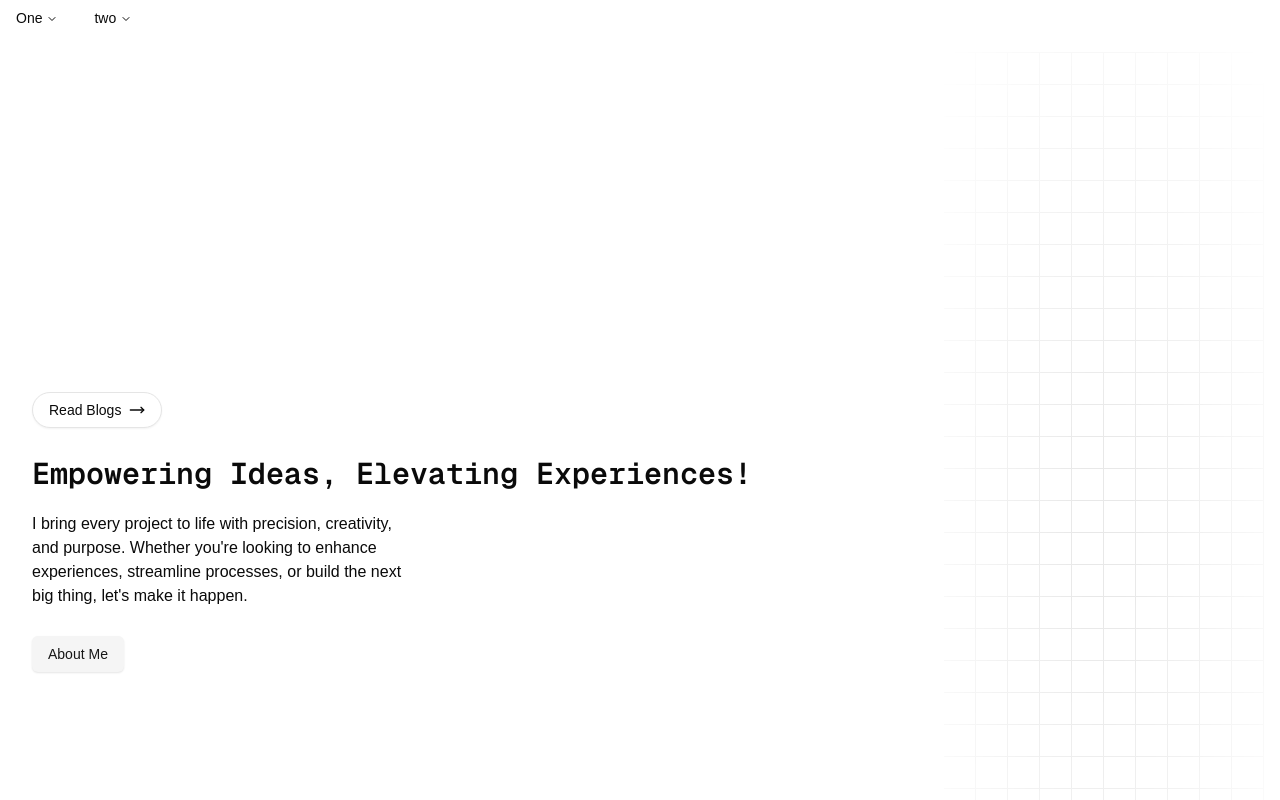
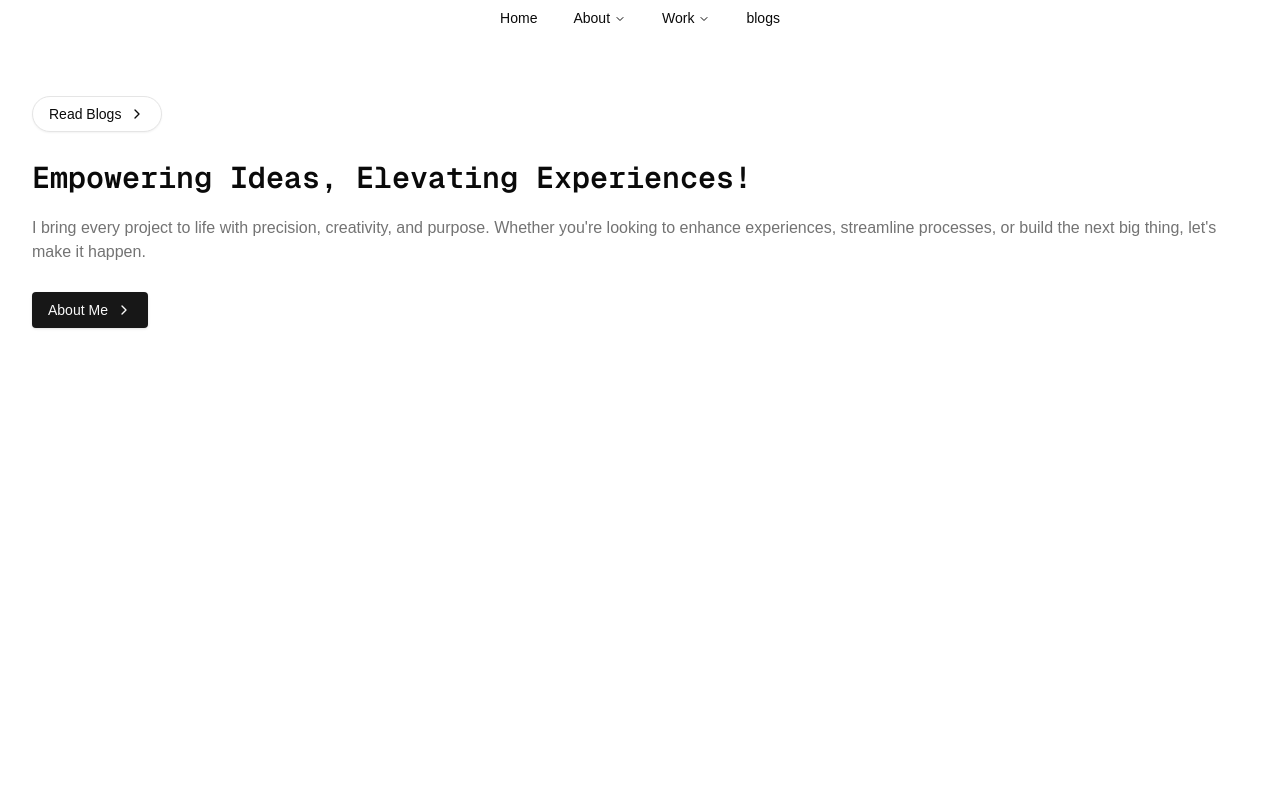
Before and after one commit to paulwritescode/portfolio-new, a Next.js app: page / in a window 1280 px wide. Shown: the top 800 px of the page. Built offline with nearby package versions, Linux system fonts and the light colour scheme.

Commit message:
Worked on from nvim Update color from 400 to 500

```diff
--- a/app/page.tsx
+++ b/app/page.tsx
@@ -5,9 +5,6 @@ export default function Home() {
     <div className="w-full justify-center flex">
       <div className="w-[1440px] p-4">
         <Hero />
-        <p>
-          This is a paragraph that we are working on and we have to make it work{" "}
-        </p>
       </div>
     </div>
   );
--- a/components/hero.tsx
+++ b/components/hero.tsx
@@ -1,41 +1,25 @@
+import { ChevronRight } from "lucide-react";
 import { Button } from "./ui/button";
-import { MoveRight } from "lucide-react";
 
 export default function Hero() {
   return (
     <>
-      <div className="flex flex-col lg:flex-row justify-center gap-2 items-center ">
-        <div className="lg:static lg:z-auto z-10 absolute p-4 flex-1">
-          <Button className="rounded-full my-7 w-max" variant="outline">
-            Read Blogs <MoveRight />
+      <div className="p-4">
+        <Button className="rounded-full group my-7" variant="outline">
+          Read Blogs <ChevronRight className="group-hover:translate-x-1 transition duration-200" />
         </Button>
         <div className="font-geist-mono text-3xl font-semibold mb-5">
           Empowering Ideas, Elevating Experiences!
         </div>
-          <p className="w-96">
+        <p className="text-neutral-500">
           I bring every project to life with precision, creativity, and
           purpose. Whether you're looking to enhance experiences, streamline
           processes, or build the next big thing, let's make it happen.
         </p>
         <Button
-            className="my-7 hover:shadow-xl transition duration-200 shadow-input dark:shadow-none hover:translate-x-1"
-            variant="secondary"
-          >
-            About Me
+          className="my-7 group rounded-sm">
+          About Me<ChevronRight className="group-hover:translate-x-1 transition duration-200" />
         </Button>
-        </div>
-        <div>
-          <div className="relative lg:static lg:z-auto z-0">
-            <div className="h-[60rem] w-full dark:bg-black bg-white  dark:bg-grid-white/[0.2] bg-grid-black/[0.09] relative flex items-center justify-center">
-              {/* Radial gradient for the container to give a faded look */}
-              <div className="absolute pointer-events-none inset-0 flex items-center justify-center dark:bg-black bg-white [mask-image:radial-gradient(ellipse_at_center,transparent_10%,black)]">
-                {" "}
-              </div>
-
-              <p className="w-80 relative z-5 bg-clip-text  bg-gradient-to-b from-neutral-200 to-neutral-500 py-8"></p>
-            </div>
-          </div>
-        </div>
       </div>
     </>
   );
--- a/components/navbar.tsx
+++ b/components/navbar.tsx
@@ -1,48 +1,154 @@
+"use client"
+
+import Link from "next/link"
+import * as React from "react"
+
 import {
   NavigationMenu,
   NavigationMenuContent,
-  NavigationMenuIndicator,
   NavigationMenuItem,
   NavigationMenuLink,
   NavigationMenuList,
   NavigationMenuTrigger,
-  NavigationMenuViewport,
-} from "@/components/ui/navigation-menu";
-function Navbar() {
-  const titleComponents: {
-    title: string;
-    href: string;
-    description: string;
-  }[] = [
+  navigationMenuTriggerStyle,
+} from "@/components/ui/navigation-menu"
+import { cn } from "@/lib/utils"
+import { ChevronDown } from "lucide-react"
+
+const components: { title: string; href: string; description: string }[] = [
   {
-        title: "Home",
-        href: "/",
-        description: "Get to know this guy",
+    title: "Project 1",
+    href: "/docs/primitives/alert-dialog",
+    description:
+      "A modal dialog that interrupts the user with important content and expects a response.",
   },
   {
-        title: "Home",
-        href: "/",
-        description: "Get to know this guy",
+    title: "Project 2",
+    href: "/docs/primitives/hover-card",
+    description:
+      "For sighted users to preview content available behind a link.",
   },
-    ];
+  {
+    title: "Project 3",
+    href: "/docs/primitives/progress",
+    description:
+      "Displays an indicator showing the completion progress of a task, typically displayed as a progress bar.",
+  },
+  // {
+  //   title: "Project 4",
+  //   href: "/docs/primitives/scroll-area",
+  //   description: "Visually or semantically separates content.",
+  // },
+  // {
+  //   title: "Project 5",
+  //   href: "/docs/primitives/tabs",
+  //   description:
+  //     "A set of layered sections of content—known as tab panels—that are displayed one at a time.",
+  // },
+  // {
+  //   title: "Project 6",
+  //   href: "/docs/primitives/tooltip",
+  //   description:
+  //     "A popup that displays information related to an element when the element receives keyboard focus or the mouse hovers over it.",
+  // },
+]
+
+export default function Navbar() {
   return (
+    <div className="flex justify-center">
       <NavigationMenu>
         <NavigationMenuList>
           <NavigationMenuItem>
-          <NavigationMenuTrigger>One</NavigationMenuTrigger>
+            <Link href="/docs" legacyBehavior passHref>
+              <NavigationMenuLink className={navigationMenuTriggerStyle()}>
+                Home
+              </NavigationMenuLink>
+            </Link>
+          </NavigationMenuItem>
+          <NavigationMenuItem>
+            <NavigationMenuTrigger>About</NavigationMenuTrigger>
             <NavigationMenuContent>
-            <NavigationMenuLink>Link</NavigationMenuLink>
+              <ul className="grid gap-3 p-4 md:w-[400px] lg:w-[500px] lg:grid-cols-[.75fr_1fr]">
+                <li className="row-span-3">
+                  <NavigationMenuLink asChild>
+                    <a
+                      className="flex h-full w-full select-none flex-col justify-end rounded-md bg-gradient-to-b from-muted/50 to-muted p-6 no-underline outline-none focus:shadow-md"
+                      href="/"
+                    >
+                      <ChevronDown className="h-6 w-6" />
+                      <div className="mb-2 mt-4 text-lg font-medium">
+                        software engineer
+                      </div>
+                      <p className="text-sm leading-tight text-muted-foreground">
+                        golang, nextJS, React, javascript
+                      </p>
+                    </a>
+                  </NavigationMenuLink>
+                </li>
+                <ListItem href="/docs" title="Introduction">
+                  Re-usable components built using Radix UI and Tailwind CSS.
+                </ListItem>
+                <ListItem href="/docs/installation" title="Installation">
+                  How to install dependencies and structure your app.
+                </ListItem>
+                <ListItem href="/docs/primitives/typography" title="Typography">
+                  Styles for headings, paragraphs, lists...etc
+                </ListItem>
+              </ul>
             </NavigationMenuContent>
           </NavigationMenuItem>
           <NavigationMenuItem>
-          <NavigationMenuTrigger>two</NavigationMenuTrigger>
+            <NavigationMenuTrigger>Work</NavigationMenuTrigger>
             <NavigationMenuContent>
-            <NavigationMenuLink>Link</NavigationMenuLink>
+              <ul className="grid w-[400px] gap-3 p-4 md:w-[500px] md:grid-cols-2 lg:w-[600px] ">
+                {components.map((component) => (
+                  <ListItem
+                    key={component.title}
+                    title={component.title}
+                    href={component.href}
+                  >
+                    {component.description}
+                  </ListItem>
+                ))}
+              </ul>
             </NavigationMenuContent>
           </NavigationMenuItem>
+          <NavigationMenuItem>
+            <Link href="/docs" legacyBehavior passHref>
+              <NavigationMenuLink className={navigationMenuTriggerStyle()}>
+                blogs
+              </NavigationMenuLink>
+            </Link>
+          </NavigationMenuItem>
+
         </NavigationMenuList>
       </NavigationMenu>
-  );
+    </div>
+  )
 }
 
-export default Navbar;
+const ListItem = React.forwardRef<
+  React.ElementRef<"a">,
+  React.ComponentPropsWithoutRef<"a">
+>(({ className, title, children, ...props }, ref) => {
+  return (
+    <li>
+      <NavigationMenuLink asChild>
+        <a
+          ref={ref}
+          className={cn(
+            "block select-none space-y-1 rounded-md p-3 leading-none no-underline outline-none transition-colors hover:bg-accent hover:text-accent-foreground focus:bg-accent focus:text-accent-foreground",
+            className
+          )}
+          {...props}
+        >
+          <div className="text-sm font-medium leading-none">{title}</div>
+          <p className="line-clamp-2 text-sm leading-snug text-muted-foreground">
+            {children}
+          </p>
+        </a>
+      </NavigationMenuLink>
+    </li>
+  )
+})
+ListItem.displayName = "ListItem"
```
Lines whose indentation alone changed are shown as unchanged.
